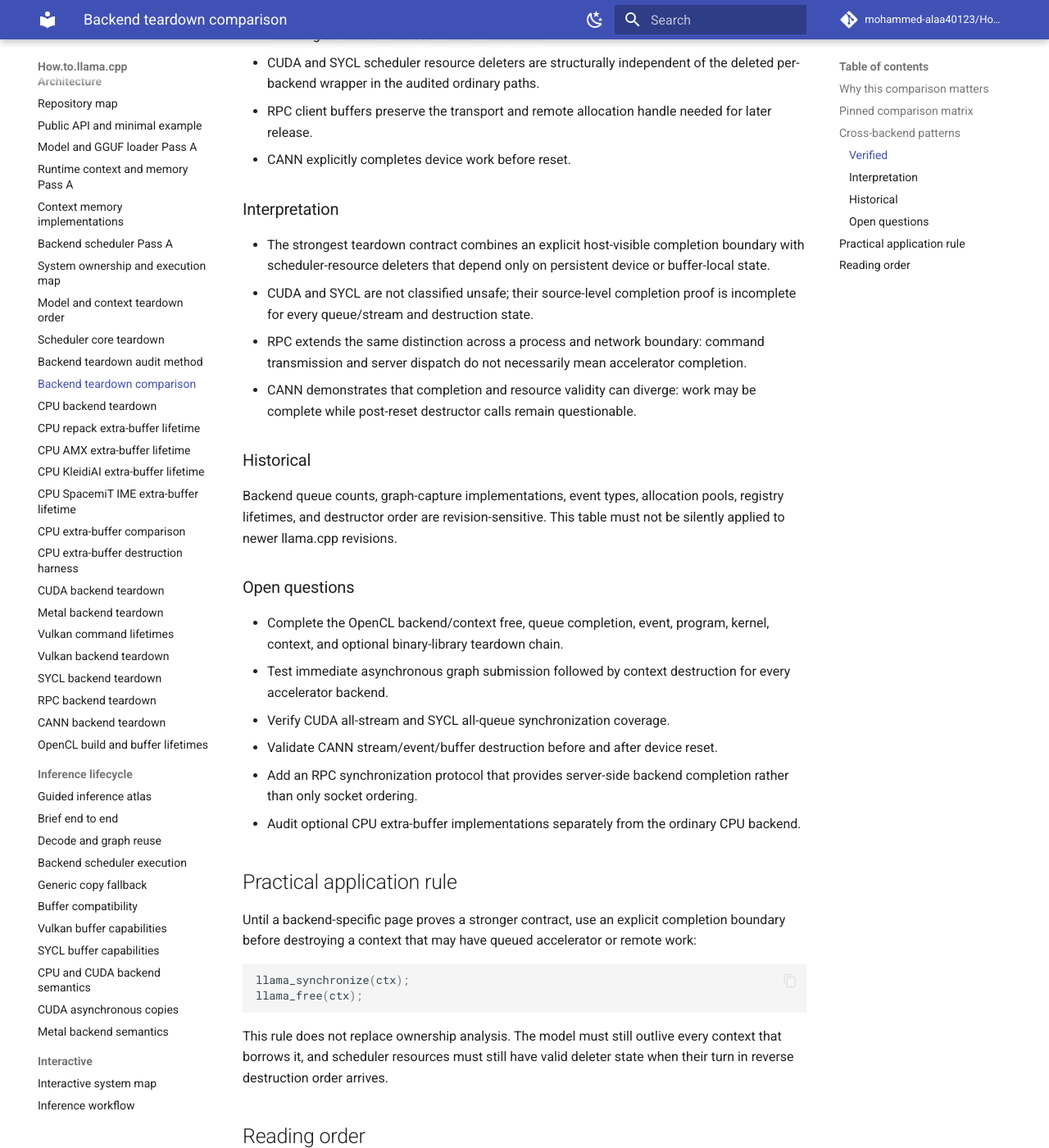
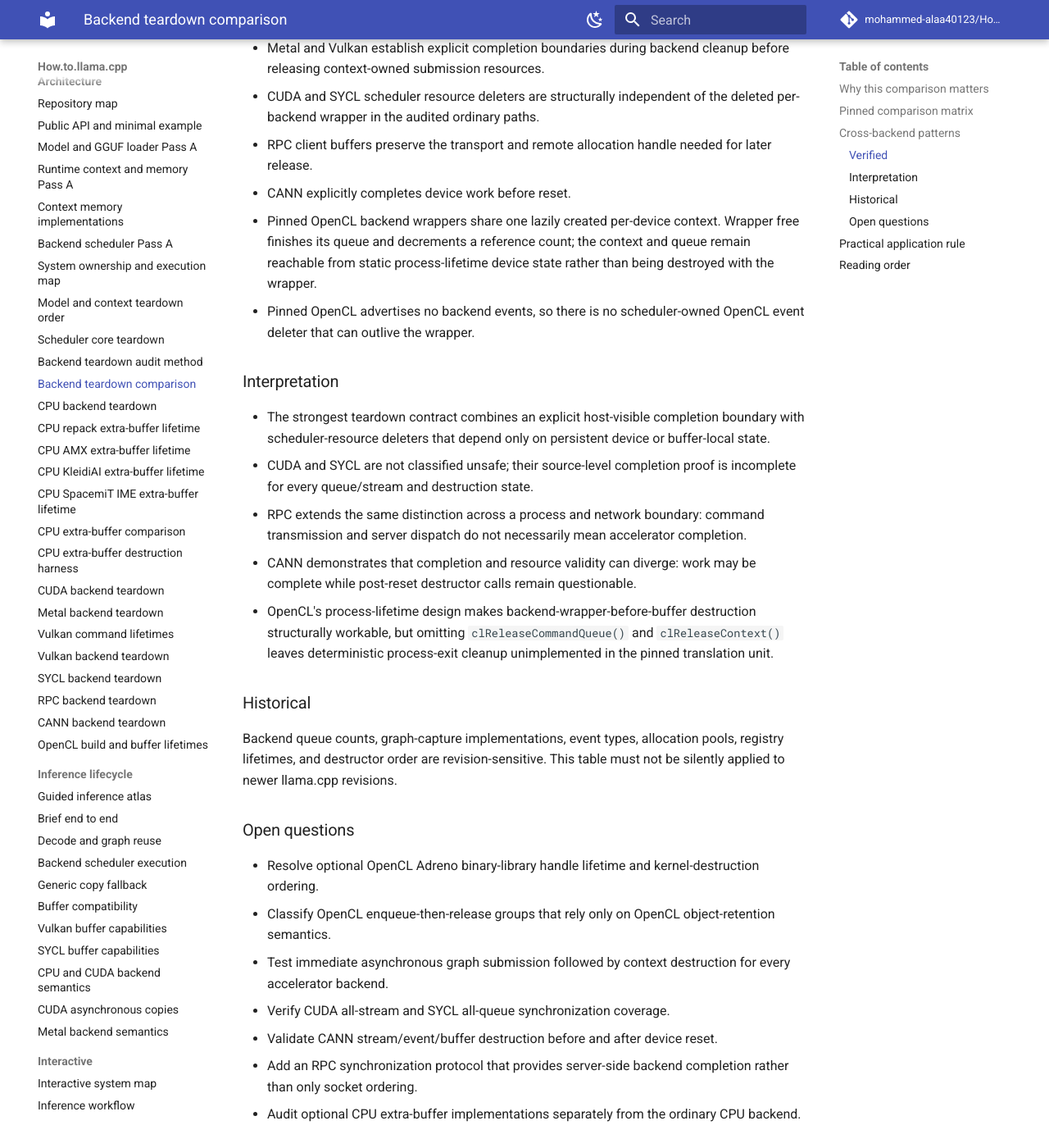
Before and after one commit to mohammed-alaa40123/How.to.llama.cpp, an MkDocs documentation site: the page built from docs/architecture/backend-teardown-comparison.md, in a window 1280 px wide and 1400 px high, scrolled down 2404 px. Shown: the whole window at 82% size. Built offline with MkDocs 1.6.1 and Material for MkDocs 9.7.7, drawn with Linux system fonts in a browser that asks for light colours; comment, search, counter and statistics services are not loaded; some of the changed text lies outside the part shown.

Commit message:
docs: classify pinned OpenCL process-lifetime ownership

```diff
--- a/docs/architecture/backend-teardown-comparison.md
+++ b/docs/architecture/backend-teardown-comparison.md
@@ -33,7 +33,7 @@
 | SYCL | Graphs and copies can be asynchronous; backend free does not explicitly wait, and the public synchronize path has limited queue scope | Ordinary events and buffers retain independent `sycl::event`, queue, device, and allocation state | **Structurally independent; completion conditional** | [SYCL teardown](sycl-backend-teardown.md) |
 | RPC | Client graph submission has no completion response and RPC synchronize is a no-op; remote completion depends on the concrete server backend | RPC buffers retain a shared socket and remote handle after client backend deletion | **Locally independent; remote completion conditional** | [RPC teardown](rpc-backend-teardown.md) |
 | CANN | Backend free performs device-wide synchronization | Device reset occurs before later context and scheduler resource destruction, leaving post-reset validity unresolved | **Completion-safe; teardown-order conditional** | [CANN teardown](cann-backend-teardown.md) |
-| OpenCL | Full queue-completion and destructor chain not yet established | Buffer-local `cl_mem` ownership is mapped, but complete scheduler/program/kernel/context independence is unfinished | **Open question** | [OpenCL build and buffer lifetimes](opencl-build-and-buffer-lifetimes.md) |
+| OpenCL | Every backend-wrapper free calls `clFinish(queue)` before dropping the per-device reference count | Events are unsupported; the queue, context, programs, kernels, and per-device backend context persist in process-lifetime device state, while buffers own their `cl_mem` references | **Backend-wrapper order supported; explicit process-exit handle release omitted** | [OpenCL build and buffer lifetimes](opencl-build-and-buffer-lifetimes.md) |
 
 ## Cross-backend patterns
 
@@ -44,6 +44,8 @@
 - CUDA and SYCL scheduler resource deleters are structurally independent of the deleted per-backend wrapper in the audited ordinary paths.
 - RPC client buffers preserve the transport and remote allocation handle needed for later release.
 - CANN explicitly completes device work before reset.
+- Pinned OpenCL backend wrappers share one lazily created per-device context. Wrapper free finishes its queue and decrements a reference count; the context and queue remain reachable from static process-lifetime device state rather than being destroyed with the wrapper.
+- Pinned OpenCL advertises no backend events, so there is no scheduler-owned OpenCL event deleter that can outlive the wrapper.
 
 ### Interpretation
 
@@ -51,6 +53,7 @@
 - CUDA and SYCL are not classified unsafe; their source-level completion proof is incomplete for every queue/stream and destruction state.
 - RPC extends the same distinction across a process and network boundary: command transmission and server dispatch do not necessarily mean accelerator completion.
 - CANN demonstrates that completion and resource validity can diverge: work may be complete while post-reset destructor calls remain questionable.
+- OpenCL's process-lifetime design makes backend-wrapper-before-buffer destruction structurally workable, but omitting `clReleaseCommandQueue()` and `clReleaseContext()` leaves deterministic process-exit cleanup unimplemented in the pinned translation unit.
 
 ### Historical
 
@@ -58,7 +61,8 @@
 
 ### Open questions
 
-- Complete the OpenCL backend/context free, queue completion, event, program, kernel, context, and optional binary-library teardown chain.
+- Resolve optional OpenCL Adreno binary-library handle lifetime and kernel-destruction ordering.
+- Classify OpenCL enqueue-then-release groups that rely only on OpenCL object-retention semantics.
 - Test immediate asynchronous graph submission followed by context destruction for every accelerator backend.
 - Verify CUDA all-stream and SYCL all-queue synchronization coverage.
 - Validate CANN stream/event/buffer destruction before and after device reset.
```
